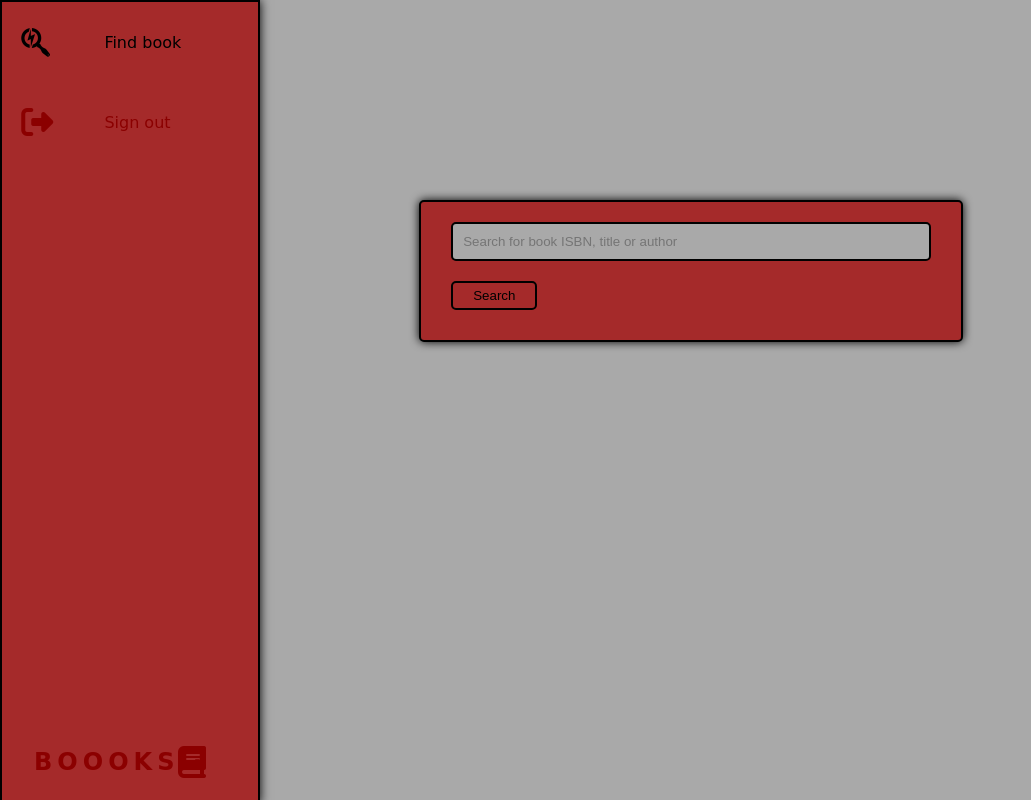
After one commit to Jacobus-afk/cs50w-project1, a Flask app: page /search in a window 1280 px wide. The commit adds this page. Shown: the whole page, without its empty margins (0-1031 px from the left). Run offline with Flask 2, Linux system fonts and the light colour scheme; the visitor is signed in with stand-in values (Sample User, id 1); some libraries are stand-ins or nearby versions; some web fonts are replaced.

Commit message:
implemented search and db import

```diff
--- a/application.py
+++ b/application.py
@@ -91,3 +91,36 @@ def register():
         return redirect("/")
     else:
         return render_template("register.html")
+
+@app.route("/search", methods=["GET", "POST"])
+@login_required
+def search():
+    if request.method == "POST":
+        book = request.form.get("searchbook")
+        if not book:
+            flash("Blank search query", "info")
+            return render_template("search.html")
+        wc_book_wc = "%{}%".format(book.lower())
+        query = ("SELECT isbn, title, author, year FROM books WHERE "
+                "LOWER(title) LIKE :tq "
+                "OR LOWER(author) LIKE :tq "
+                "OR LOWER(isbn) LIKE :tq")
+        resp = db.execute(query ,{"tq": wc_book_wc}).fetchall()
+        if not resp:
+            flash("Sorry, nothing found", "info")
+            return render_template("search.html")
+        session["book_list"] = resp
+        return render_template("books.html", book_list=resp)
+        return redirect("/")
+    else:
+        return render_template("search.html")
+
+@app.route("/book/<string:isbn>")
+@login_required
+def book(isbn):
+    book = next((entry for entry in session["book_list"] if entry["isbn"] == isbn), None)
+    if book:
+        flash(book, "info")
+        return render_template("book.html")
+    else:
+        flash("Error! Couldn't find book", "error")
--- a/static/styles.css
+++ b/static/styles.css
@@ -7,19 +7,24 @@
     --tran-speed: 600ms;
     --nav-size: 5rem;
     --bgcolor: brown;
-
+    --bgcoloralt: #da7171;
+    --txtcolor: black;
+    --txtcoloralt: darkred;
+    --bgcolormain: darkgrey;
 }
 
 body
 {
     margin: 0;
     padding: 0;
+    background-color: var(--bgcolormain);
 }
 
 main
 {
     margin-left: var(--nav-size);
     padding: 1rem;
+
 }
 
 .navbar
@@ -30,6 +35,7 @@ main
     background-color: var(--bgcolor);
     transition: width var(--tran-speed) ease;
     box-shadow: 0 0 10px black;
+    border: 2px solid;
 }
 
 .nav-ul
@@ -58,7 +64,7 @@ main
     display: flex;
     align-items: center;
     height: var(--nav-size);
-    color: darkred;
+    color: var(--txtcoloralt);
     text-decoration: none;
     transition: var(--tran-speed);
 }
@@ -66,12 +72,12 @@ main
 .nav-link:hover
 {
     /*color: black;*/
-    background: #da7171;
+    background: var(--bgcoloralt);
 }
 
 .nav-active
 {
-    color: black;
+    color: var(--txtcolor);
 }
 
 .link-text
@@ -80,13 +86,15 @@ main
     margin-left: 2rem;
 }
 
+i
+{
+    font-size: 2rem;
+}
+
 .nav-link i
 {
-    font-size: 2rem;
+
     width: 2rem;
-    /*height: 2.7rem;*/
-    /*width: 2rem;
-    min-width: 2rem;*/
     margin: 1.2rem;
 }
 
@@ -247,16 +255,17 @@ main
 {
     padding: 20px;
 
-    color: white;
+    color: var(--txtcolor);
     margin-left: 50%;
     margin-bottom: 15px;
-    filter: opacity(60%);
+    /*filter: opacity(50%);*/
     border-radius: 5px;
+    border: 2px solid;
 }
 
 .alert-info
 {
-    background-color: #008CBA;
+    background-color: deepskyblue;
 }
 
 .alert-error
@@ -267,7 +276,7 @@ main
 .closebtn
 {
     margin-left: 15px;
-    color: white;
+    color: var(--txtcolor);
     font-weight: bold;
     float: right;
     font-size: 22px;
@@ -295,29 +304,23 @@ main
     border-radius: 5px;
     box-shadow: 0 0 10px black;
     flex-direction: column;
-}
-
-.boook-form h2
-{
-    text-align: center;
-    margin-bottom: 0px;
+    border: 2px solid;
 }
 
 .input-fields
 {
     display: flex;
     flex-direction: column;
-    width: 100%;
 }
 
-.input
+.form-input
 {
     margin: 10px 0;
-    background: transparent;
-    border: 0px;
-    border-bottom: 2px solid #da7171;
+    background: var(--bgcolormain);
+    border-radius: 5px;
+    border: 2px solid;
+    /*border-bottom: 2px solid var(--bgcoloralt);*/
     padding: 10px;
-    width: 90%;
 }
 
 .button-field
@@ -329,9 +332,61 @@ main
 {
 
     text-align: center;
-    padding: 5px;
-    border: 0px;
+    padding: 5px 20px;
+    border: 2px solid;
     border-radius: 5px;
-    background-color: #da7171;
+    background: var(--bgcolor);
     cursor: pointer;
 }
+
+/**********Table****************/
+
+.container-table
+{
+    display: flex;
+    justify-content: center;
+
+}
+
+.book-table
+{
+    border-spacing: 0;
+    border-collapse: separate;
+    margin: 25px 0;
+    font-size: 0.9em;
+    min-width: 400px;
+    box-shadow: 0 0 10px black;
+    border-radius: 5px;
+    border: 2px solid;
+}
+
+.book-table thead tr
+{
+
+    background-color: var(--bgcolor);
+    color: var(--txtcolor);
+    text-align: left;
+    font-weight: bold;
+}
+
+.book-table th, .book-table td
+{
+    padding: 12px 15px;
+}
+
+.book-table tbody tr
+{
+    border-bottom: 1px solid var(grey);
+}
+
+.book-link
+{
+    display: block;
+    text-decoration: none;
+    color: var(--txtcolor);
+}
+
+.book-table tbody tr:nth-of-type(even)
+{
+    background-color: silver;
+}
--- a/templates/layout.html
+++ b/templates/layout.html
@@ -13,6 +13,20 @@
         <nav class="navbar">
             <ul class="nav-ul">
             {% if session.uid %}
+                <li class="nav-item">
+                    <a href="/search" class="nav-link{% if active == 'search' %} nav-active{% endif %}">
+                        <i class="fab fa-searchengin"></i>
+                        <span class="link-text">Find book</span>
+                    </a>
+                </li>
+                {% if active == 'books' %}
+                <li class="nav-item">
+                    <a href="#" class="nav-link nav-active">
+                        <i class="fas fa-book-open"></i>
+                        <span class="link-text">List books</span>
+                    </a>
+                </li>
+                {% endif %}
                 <li class="nav-item">
                     <a href="/logout" class="nav-link">
                         <i class="fas fa-sign-out-alt "></i>
--- a/templates/login.html
+++ b/templates/login.html
@@ -11,10 +11,9 @@
 <div class="wrapper">
 
     <form class="boook-form" action="/login" method="post">
-        <h2>Boooks Sign in</h2>
         <div class="input-fields">
-            <input type="text" class="input" placeholder="Name" name="username">
-            <input type="password" class="input" placeholder="Password" name="password">
+            <input type="text" class="form-input" placeholder="Username" name="username">
+            <input type="password" class="form-input" placeholder="Password" name="password">
         </div>
         <div class="button-field">
             <input type="submit" value="Sign in" class="form-button">
--- a/templates/register.html
+++ b/templates/register.html
@@ -11,10 +11,9 @@
 <div class="wrapper">
 
     <form class="boook-form" action="/register" method="post">
-        <h2>Sign up for Boooks</h2>
         <div class="input-fields">
-            <input type="text" class="input" placeholder="Name" name="username">
-            <input type="password" class="input" placeholder="Password" name="password">
+            <input type="text" class="form-input" placeholder="Name" name="username">
+            <input type="password" class="form-input" placeholder="Password" name="password">
         </div>
         <div class="button-field">
             <input type="submit" value="Register" class="form-button">
--- /dev/null
+++ b/templates/search.html
@@ -0,0 +1,20 @@
+{% extends "layout.html" %}
+
+{% set active = "search" %}
+
+{% block title %}
+    Search
+{% endblock %}
+
+{% block main %}
+<div class="wrapper">
+    <form class="boook-form" action="/search" method="post">
+        <div class="input-fields">
+            <input type="text" class="form-input" name="searchbook" placeholder="Search for book ISBN, title or author">
+        </div>
+        <div class="button-field">
+            <input type="submit" value="Search" class="form-button">
+        </div>
+    </form>
+</div>
+{% endblock %}
```
Also changed, not shown: import.py (added, +48 -0 lines), templates/book.html (added, +10 -0 lines), templates/books.html (added, +32 -0 lines).
